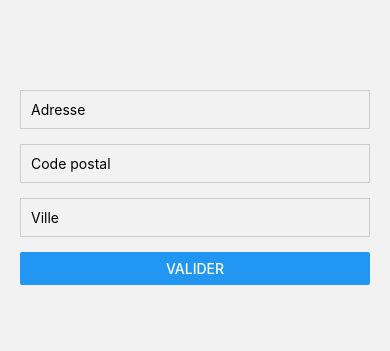
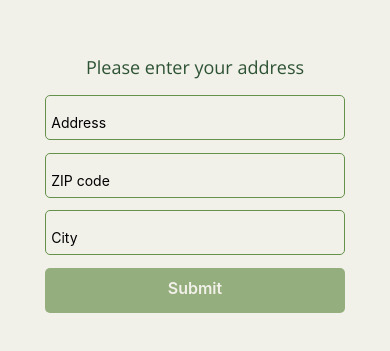
Before and after one commit to myplants-lacapsule/myplants-frontend, a React Native app: screen /AddLocationScreen in a window 390 px wide. Shown: the part 235-586 px from the top of the page. Built offline with nearby package versions, Linux system fonts and the light colour scheme.

Commit message:
styled NewItemScreen

```diff
--- a/screens/AddLocationScreen.js
+++ b/screens/AddLocationScreen.js
@@ -1,7 +1,16 @@
 import React, { useState } from "react";
-import { View, TextInput, Button, Alert, StyleSheet } from "react-native";
+import {
+  Alert,
+  KeyboardAvoidingView,
+  Platform,
+  StyleSheet,
+  View,
+  Text,
+} from "react-native";
 import { useNavigation } from "@react-navigation/native";
 import { useSelector } from "react-redux";
+import RegisterInput from "../components/RegisterInput.js";
+import RegisterButton from "../components/RegisterButton.js";
 
 export default function AddLocationScreen() {
   const navigation = useNavigation();
@@ -9,15 +18,12 @@ export default function AddLocationScreen() {
   const userToken = user.token;
 
   const [street, setStreet] = useState("");
+  const [postalCode, setPostalCode] = useState("");
   const [city, setCity] = useState("");
-  const [postalCode, setPostalCode] = useState("");
 
   const handleUpdate = async () => {
     if (!street || !city || !postalCode) {
-      Alert.alert(
-        "Erreur",
-        "Veuillez renseigner l'adresse, la ville et le code postal."
-      );
+      Alert.alert("Error", "Please enter address, city and zip code.");
       return;
     }
     try {
@@ -36,57 +42,60 @@ export default function AddLocationScreen() {
       );
       const result = await response.json();
       if (result.result) {
-        Alert.alert("Succès", "Adresse mise à jour", [
+        Alert.alert("Success", "Your address is updated", [
           {
             text: "OK",
             onPress: () => navigation.navigate("NewItemScreen"),
           },
         ]);
       } else {
-        Alert.alert("Erreur", result.error);
+        Alert.alert("Error", result.error);
       }
     } catch (error) {
       console.error("Error updating location:", error);
-      Alert.alert("Erreur", "Une erreur est survenue lors de la mise à jour.");
+      Alert.alert("Error", "An error occurred during the update.");
     }
   };
 
   return (
-    <View style={styles.container}>
-      <TextInput
-        placeholder="Adresse"
+    <KeyboardAvoidingView
+      style={styles.container}
+      behavior={Platform.OS === "ios" ? "padding" : "height"}
+    >
+      <Text style={styles.title}>Please enter your address</Text>
+      <View style={styles.registerContainer}>
+        <RegisterInput
+          placeholder="Address"
           value={street}
           onChangeText={setStreet}
-        style={styles.input}
         />
-      <TextInput
-        placeholder="Code postal"
+        <RegisterInput
+          placeholder="ZIP code"
           value={postalCode}
           onChangeText={setPostalCode}
-        style={styles.input}
         />
-      <TextInput
-        placeholder="Ville"
-        value={city}
-        onChangeText={setCity}
-        style={styles.input}
-      />
+        <RegisterInput placeholder="City" value={city} onChangeText={setCity} />
 
-      <Button title="Valider" onPress={handleUpdate} />
+        <RegisterButton title="Submit" onPress={handleUpdate} />
       </View>
+    </KeyboardAvoidingView>
   );
 }
 
 const styles = StyleSheet.create({
   container: {
     flex: 1,
-    padding: 20,
+    backgroundColor: "#F1F0E9",
+    alignItems: "center",
     justifyContent: "center",
   },
-  input: {
-    borderWidth: 1,
-    borderColor: "#ccc",
-    marginBottom: 15,
-    padding: 10,
+  registerContainer: {
+    width: "80%",
+  },
+	title: {
+		color: '#2D5334',
+		fontSize: 18,
+		fontFamily: 'OpenSans-Regular',
+		paddingBottom: 10,
 	},
 });
--- a/screens/NewItemScreen.js
+++ b/screens/NewItemScreen.js
@@ -9,6 +9,7 @@ import {
   Alert,
   Image,
   SafeAreaView,
+  ScrollView,
 } from "react-native";
 import { useState } from "react";
 import { useDispatch } from "react-redux";
@@ -115,19 +116,19 @@ export default function NewItemScreen() {
 
   return (
     <SafeAreaView style={styles.safeContainer}>
+      <ReturnButton destination={MapScreen} />
+      <ScrollView contentContainerStyle={{ flexGrow: 1 }}>
         <KeyboardAvoidingView
           behavior={Platform.OS === "ios" ? "padding" : "height"}
+          style={{ flex: 1 }}
         >
           <View style={styles.container}>
-          <ReturnButton destination={MapScreen} />
             <View style={styles.pictureContainer}>
-            <Text style={styles.picture}>Picture</Text>
-          </View>
-          {/* Affichage de l'aperçu de l'image */}
               {imageUri && (
                 <Image source={{ uri: imageUri }} style={styles.preview} />
               )}
-          <View style={styles.registerContainer}></View>
+            </View>
+            <View style={styles.registerContainer}>
               <CustomButton
                 onPress={takePhoto}
                 text="Add a picture"
@@ -182,11 +183,13 @@ export default function NewItemScreen() {
                 placeholder="Plant condition"
                 value={plantCondition}
                 onChangeText={setPlantCondition}
-            returnKeyType="next"
+                returnKeyType="done"
               />
               <RegisterButton title="Add my item" onPress={handleSubmit} />
             </View>
+          </View>
         </KeyboardAvoidingView>
+      </ScrollView>
     </SafeAreaView>
   );
 }
@@ -194,17 +197,29 @@ export default function NewItemScreen() {
 const styles = StyleSheet.create({
   safeContainer: {
     flex: 1,
-    padding: 10,
+    paddingHorizontal: 10,
     backgroundColor: "#F1F0E9",
   },
   container: {
+    flex: 1,
     justifyContent: "center",
-    backgroundColor: "pink",
+		paddingTop: 25,
   },
   pictureContainer: {
-    height: 200,
-    width: 200,
-    backgroundColor: "lightgreen",
+    height: 240,
+    width: "100%",
+    alignItems: "center",
+  },
+  preview: {
+		height: 240,
+    width: 240,
+    borderRadius: 10,
+    alignSelf: "center",
+  },
+  registerContainer: {
+		height: "70%",
+    width: "100%",
+		paddingTop: 5,
   },
   toggleContainer: {
     flexDirection: "row",
@@ -214,13 +229,4 @@ const styles = StyleSheet.create({
     marginRight: 10,
     fontSize: 16,
   },
-  preview: {
-    width: 200,
-    height: 200,
-    borderRadius: 10,
-    marginVertical: 10,
-    alignSelf: "center",
-    backgroundColor: "red",
-    marginBottom: 30,
-  },
 });
--- a/screens/SignUpScreen.js
+++ b/screens/SignUpScreen.js
@@ -28,7 +28,7 @@ export default function SignUpScreen() {
 
   const handleRegister = () => {
     if (!signUpUsername) {
-      setError("Incorrect username");
+      setError("Empty username");
       return;
     }
     if (!signUpEmail || !validateEmail(signUpEmail)) {
@@ -36,7 +36,7 @@ export default function SignUpScreen() {
       return;
     }
     if (!signUpPassword) {
-      setError("Incorrect password");
+      setError("Empty password");
       return;
     }
     if (signUpPassword.length < 8) {
@@ -63,7 +63,7 @@ export default function SignUpScreen() {
           setError("");
           navigation.navigate("TabNavigator");
         } else {
-          setError("An error has occurred");
+          setError("An error has occurred.");
         }
       });
   };
```
Lines whose indentation alone changed are shown as unchanged.
